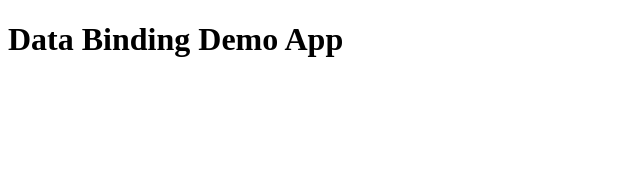
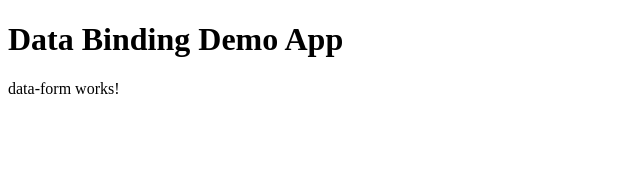
Before and after one commit to sodhipinky/data-bind, an Angular app: page / in a window 1280 px wide. Shown: the top 170 px of the page, without its empty margins (0-640 px from the left). Built offline with nearby package versions, Linux system fonts and the light colour scheme.

Commit message:
added data form to app template

```diff
--- a/src/app/app.component.html
+++ b/src/app/app.component.html
@@ -1 +1,2 @@
 <h1>Data Binding Demo App</h1>
+<app-data-form></app-data-form>
```
